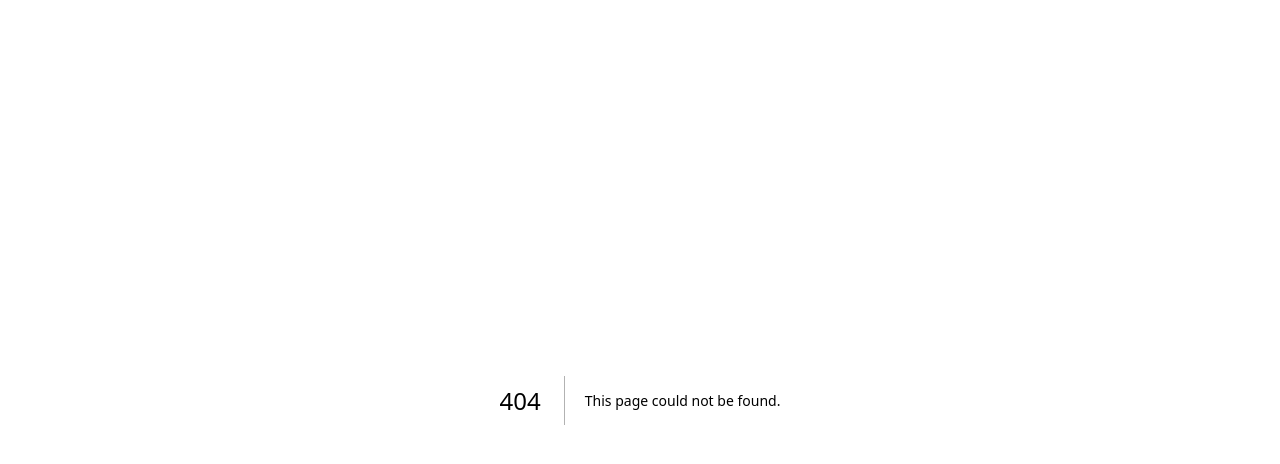
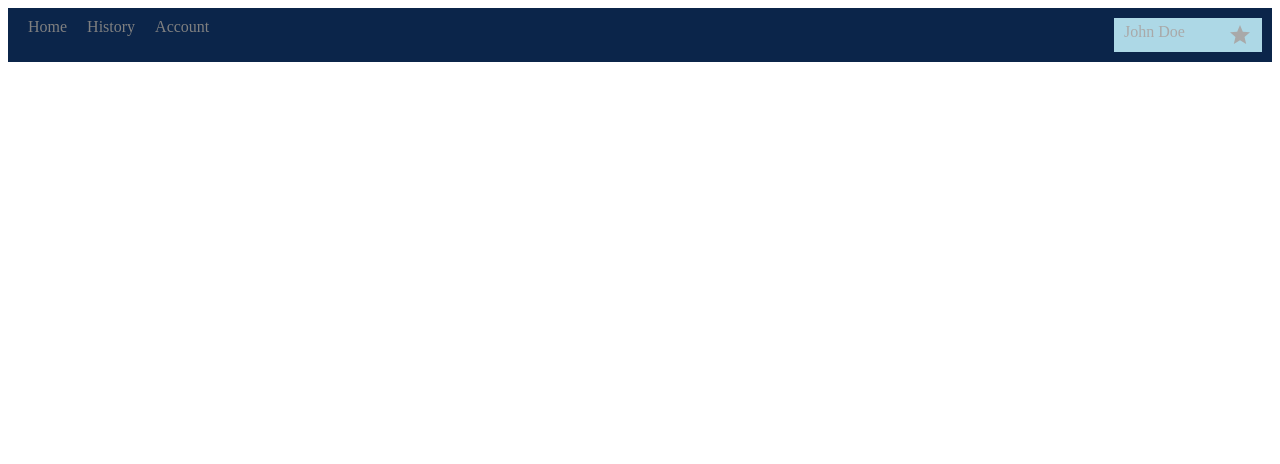
Before and after one commit to CM10313/CM20314-ESP, a Next.js app in the folder cm20314/: page /researchHome in a window 1280 px wide. Before the commit this address had no page. Shown: the top 464 px of the page. Built offline with nearby package versions, Linux system fonts and the light colour scheme.

Commit message:
Started on navbar design

```diff
--- /dev/null
+++ b/cm20314/Components/navbar.tsx
@@ -0,0 +1,75 @@
+import StarIcon from '@mui/icons-material/Star';
+export default function Navbar () {
+    return (
+        <nav
+        style = {{
+            backgroundColor: '#0B254A',
+            color: '#C5C5C5',
+            padding: '10px',
+            width: '100%',
+            display: 'flex',
+            justifyContent: 'space-between'
+        }}>
+
+        <ul
+            style = {{
+                listStyleType: 'none',
+                margin: '0',
+                padding: '0'
+            }}
+
+
+        >
+            <li style = {{display: 'inline'}}>
+                <a href="#"
+                    style={{
+                        textDecoration: 'none',
+                        padding: '10px',
+                        color: 'grey'
+                    }}>
+                Home
+                </a>
+            </li>
+
+            <li style = {{display: 'inline'}}>
+                <a href="#"
+                style={{
+                        textDecoration: 'none',
+                        padding: '10px',
+                        color: 'grey'
+                    }}>History</a>
+            </li>
+
+            <li style = {{display: 'inline'}}>
+                <a href="#"
+                style={{
+                        textDecoration: 'none',
+                        padding: '10px',
+                        color: 'grey'
+                    }}>Account</a>
+            </li>
+        </ul>
+
+
+    <div
+        style = {{
+            display: 'flex',
+            justifyContent: 'space-between',
+            backgroundColor: 'lightblue',
+            padding: '5px 10px',
+            margin: '0',
+            width: '8rem',
+            color: 'darkgray',
+
+        }}
+
+
+    >
+        <span >John Doe</span>
+        < StarIcon />
+    </div>
+
+
+        </nav>
+    )
+  }
--- a/cm20314/package.json
+++ b/cm20314/package.json
@@ -13,7 +13,7 @@
     "@emotion/styled": "^11.11.0",
     "@mui/icons-material": "^5.15.7",
     "@mui/material": "^5.15.7",
-    "next": "14.1.0",
+    "next": "^14.1.0",
     "react": "^18",
     "react-dom": "^18"
   },
--- /dev/null
+++ b/cm20314/pages/researchHome.tsx
@@ -0,0 +1,22 @@
+import { TextField, Button, Grid, Typography, Box, useMediaQuery } from '@mui/material';
+import Navbar from '../Components/navbar';
+
+export default function researchHome(){
+
+    return (
+
+        <div
+            style={{
+                display: "flex",
+                justifyContent: "center",
+                alignItems: "center",
+                background: '#F6F6F6'
+            }}
+        >
+
+            < Navbar />
+
+        </div>
+
+    )
+}
```
Also changed, not shown: cm20314/pages/login.tsx (+6 -1 lines), 1 other file (tests, documents, lock files or other folders).
